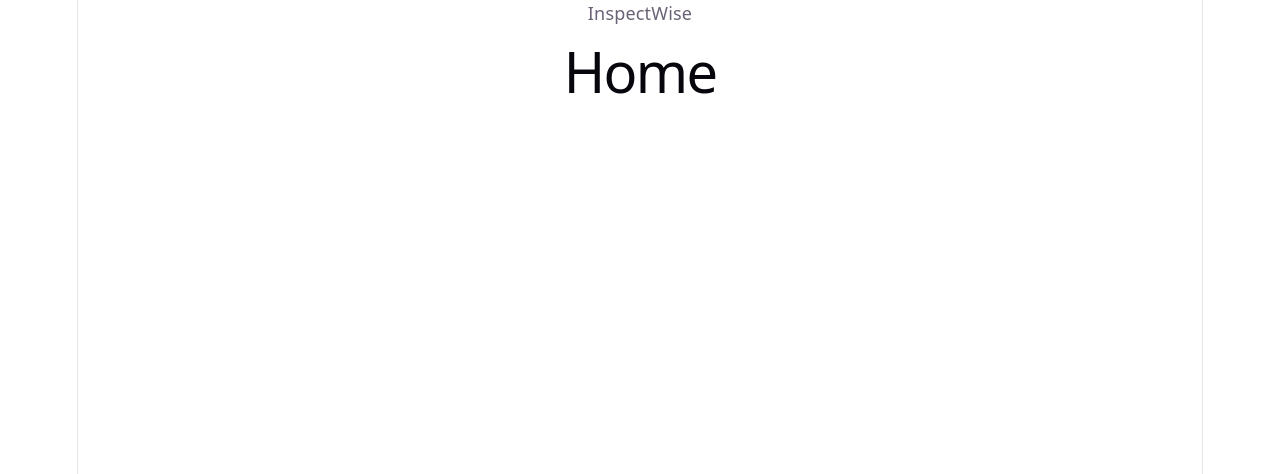
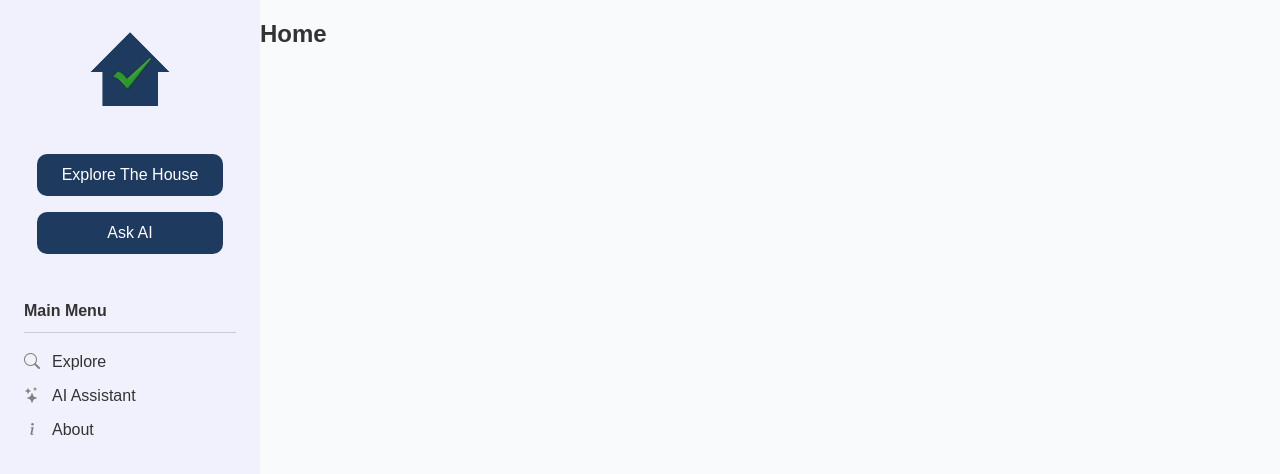
Before and after one commit to Shenene/software-engineering-training, a React (Vite) app in the folder inspectwise/client/: page / in a window 1280 px wide. Shown: the top 474 px of the page. Built offline with nearby package versions, Linux system fonts and the light colour scheme; the HTML template or start-up script is replaced by a standard one.

Commit message:
Build InspectWise app layout

```diff
--- a/inspectwise/client/index.html
+++ b/inspectwise/client/index.html
@@ -4,7 +4,9 @@
     <meta charset="UTF-8" />
     <link rel="icon" type="image/svg+xml" href="/favicon.svg" />
     <meta name="viewport" content="width=device-width, initial-scale=1.0" />
-    <title>client</title>
+    <title>InspectWise</title>
+
+    <link rel="stylesheet" href="https://cdn.jsdelivr.net/npm/bootstrap-icons@1.13.1/font/bootstrap-icons.min.css" />
   </head>
   <body>
     <div id="root"></div>
--- /dev/null
+++ b/inspectwise/client/src/components/layout/AppLayout.css
@@ -0,0 +1,9 @@
+.app-layout {
+  display: flex;
+  min-height: 100vh;
+  background-color: var(--color-page-background);
+}
+
+.main-content {
+  flex: 1;
+}
--- a/inspectwise/client/src/components/layout/AppLayout.jsx
+++ b/inspectwise/client/src/components/layout/AppLayout.jsx
@@ -1,5 +1,6 @@
 import { Outlet } from "react-router-dom";
 import Sidebar from "./Sidebar.jsx";
+import "./AppLayout.css";
 
 function AppLayout() {
   return (
--- /dev/null
+++ b/inspectwise/client/src/components/layout/Sidebar.css
@@ -0,0 +1,87 @@
+.sidebar {
+  width: 260px;
+  min-height: 100vh;
+  padding: 2rem 1.5rem;
+  background-color: var(--color-sidebar-background);
+}
+
+.sidebar-brand {
+  margin-bottom: 3rem;
+}
+
+/* -------------------------------------- */
+
+/* Logo */
+.sidebar-logo {
+  display: block;
+  width: 80px;
+  height: auto;
+  margin-inline: auto;
+}
+
+/* -------------------------------------- */
+
+.sidebar-actions,
+.sidebar-nav {
+  padding: 0;
+  margin: 0;
+  list-style: none;
+}
+
+.sidebar-actions {
+  margin-bottom: 3rem;
+}
+
+.sidebar-actions li,
+.sidebar-nav li {
+  margin-bottom: 1rem;
+}
+
+.sidebar-actions a,
+.sidebar-nav a {
+  display: flex;
+  align-items: center;
+  gap: 0.75rem;
+  text-decoration: none;
+  color: var(--color-text-primary);
+}
+
+.sidebar-actions a {
+  justify-content: center;
+  width: 88%;
+  margin-inline: auto;
+  padding: 0.75rem 1rem;
+  border-radius: var(--border-radius-medium);
+  background-color: var(--color-primary);
+  color: var(--color-text-light);
+  font-weight: 500;
+}
+
+.sidebar-actions a:hover {
+  background-color: var(--color-primary-hover);
+}
+
+.sidebar-nav a {
+  color: var(--color-text-primary);
+}
+
+.sidebar-actions a:hover {
+  background-color: var(--color-primary-hover);
+}
+
+.sidebar-actions a:focus-visible {
+  outline: 3px solid var(--color-focus);
+  outline-offset: 3px;
+}
+
+/* Main Menu */
+.sidebar-heading {
+  margin-bottom: 1.25rem;
+  padding-bottom: 0.75rem;
+  border-bottom: 1px solid var(--color-border);
+  font-size: 1rem;
+}
+
+.sidebar-nav i {
+  color: var(--color-icon);
+}
--- a/inspectwise/client/src/components/layout/Sidebar.jsx
+++ b/inspectwise/client/src/components/layout/Sidebar.jsx
@@ -1,7 +1,52 @@
+import { NavLink } from "react-router-dom";
+import inspectWiseLogo from "../../images/inspectwise-logo.svg";
+import "./Sidebar.css";
+
 function Sidebar() {
   return (
     <aside className="sidebar">
-      <p>InspectWise</p>
+      <div className="sidebar-brand">
+        <NavLink to="/" aria-label="InspectWise home">
+          <img src={inspectWiseLogo} alt="InspectWise" className="sidebar-logo" />
+        </NavLink>
+      </div>
+
+      <nav aria-label="Main navigation">
+        <ul className="sidebar-actions">
+          <li>
+            <NavLink to="/explorer">Explore The House</NavLink>
+          </li>
+
+          <li>
+            <NavLink to="/ai-assistant">Ask AI</NavLink>
+          </li>
+        </ul>
+
+        <h2 className="sidebar-heading">Main Menu</h2>
+
+        <ul className="sidebar-nav">
+          <li>
+            <NavLink to="/explorer" className={({ isActive }) => (isActive ? "active" : "")}>
+              <i className="bi bi-search" aria-hidden="true"></i>
+              <span>Explore</span>
+            </NavLink>
+          </li>
+
+          <li>
+            <NavLink to="/ai-assistant" className={({ isActive }) => (isActive ? "active" : "")}>
+              <i className="bi bi-stars" aria-hidden="true"></i>
+              <span>AI Assistant</span>
+            </NavLink>
+          </li>
+
+          <li>
+            <NavLink to="/about" className={({ isActive }) => (isActive ? "active" : "")}>
+              <i className="bi bi-info-lg" aria-hidden="true"></i>
+              <span>About</span>
+            </NavLink>
+          </li>
+        </ul>
+      </nav>
     </aside>
   );
 }
--- a/inspectwise/client/src/index.css
+++ b/inspectwise/client/src/index.css
@@ -1,111 +1,49 @@
 :root {
-  --text: #6b6375;
-  --text-h: #08060d;
-  --bg: #fff;
-  --border: #e5e4e7;
-  --code-bg: #f4f3ec;
-  --accent: #aa3bff;
-  --accent-bg: rgba(170, 59, 255, 0.1);
-  --accent-border: rgba(170, 59, 255, 0.5);
-  --social-bg: rgba(244, 243, 236, 0.5);
-  --shadow:
-    rgba(0, 0, 0, 0.1) 0 10px 15px -3px, rgba(0, 0, 0, 0.05) 0 4px 6px -2px;
+  /* Brand colours */
+  --color-primary: #1e3a5f;
+  --color-primary-hover: #15314f;
 
-  --sans: system-ui, 'Segoe UI', Roboto, sans-serif;
-  --heading: system-ui, 'Segoe UI', Roboto, sans-serif;
-  --mono: ui-monospace, Consolas, monospace;
+  /* Background colours */
+  --color-page-background: #f8fafc;
+  --color-sidebar-background: #f0f1fd;
+  --color-card-background: #ffffff;
 
-  font: 18px/145% var(--sans);
-  letter-spacing: 0.18px;
-  color-scheme: light dark;
-  color: var(--text);
-  background: var(--bg);
-  font-synthesis: none;
-  text-rendering: optimizeLegibility;
-  -webkit-font-smoothing: antialiased;
-  -moz-osx-font-smoothing: grayscale;
+  /* Text colours */
+  --color-text-primary: #333333;
+  --color-text-secondary: #666666;
+  --color-text-light: #ffffff;
 
-  @media (max-width: 1024px) {
-    font-size: 16px;
-  }
+  /* Border colours */
+  --color-border: #c8c8d8;
+
+  /* Icon colours */
+  --color-icon: #808080;
+
+  /* Focus colour */
+  --color-focus: #8198b5;
+
+  /* Status colours */
+  --color-high-risk: #b42318;
+  --color-caution: #b65c00;
+  --color-success: #267a3e;
+
+  /* Shared design values */
+  --border-radius-small: 8px;
+  --border-radius-medium: 10px;
+  --border-radius-large: 14px;
+
+  --shadow-card: 0 3px 8px rgba(0, 0, 0, 0.15);
 }
 
-@media (prefers-color-scheme: dark) {
-  :root {
-    --text: #9ca3af;
-    --text-h: #f3f4f6;
-    --bg: #16171d;
-    --border: #2e303a;
-    --code-bg: #1f2028;
-    --accent: #c084fc;
-    --accent-bg: rgba(192, 132, 252, 0.15);
-    --accent-border: rgba(192, 132, 252, 0.5);
-    --social-bg: rgba(47, 48, 58, 0.5);
-    --shadow:
-      rgba(0, 0, 0, 0.4) 0 10px 15px -3px, rgba(0, 0, 0, 0.25) 0 4px 6px -2px;
-  }
-
-  #social .button-icon {
-    filter: invert(1) brightness(2);
-  }
+* {
+  box-sizing: border-box;
 }
 
 body {
   margin: 0;
+  min-width: 320px;
+  min-height: 100vh;
+  background-color: var(--color-page-background);
+  color: var(--color-text-primary);
+  font-family: Arial, Helvetica, sans-serif;
 }
-
-#root {
-  width: 1126px;
-  max-width: 100%;
-  margin: 0 auto;
-  text-align: center;
-  border-inline: 1px solid var(--border);
-  min-height: 100svh;
-  display: flex;
-  flex-direction: column;
-  box-sizing: border-box;
-}
-
-h1,
-h2 {
-  font-family: var(--heading);
-  font-weight: 500;
-  color: var(--text-h);
-}
-
-h1 {
-  font-size: 56px;
-  letter-spacing: -1.68px;
-  margin: 32px 0;
-  @media (max-width: 1024px) {
-    font-size: 36px;
-    margin: 20px 0;
-  }
-}
-h2 {
-  font-size: 24px;
-  line-height: 118%;
-  letter-spacing: -0.24px;
-  margin: 0 0 8px;
-  @media (max-width: 1024px) {
-    font-size: 20px;
-  }
-}
-p {
-  margin: 0;
-}
-
-code,
-.counter {
-  font-family: var(--mono);
-  display: inline-flex;
-  border-radius: 4px;
-  color: var(--text-h);
-}
-
-code {
-  font-size: 15px;
-  line-height: 135%;
-  padding: 4px 8px;
-  background: var(--code-bg);
-}
```
Also changed, not shown: inspectwise/client/src/images/inspectwise-logo.svg (added).
